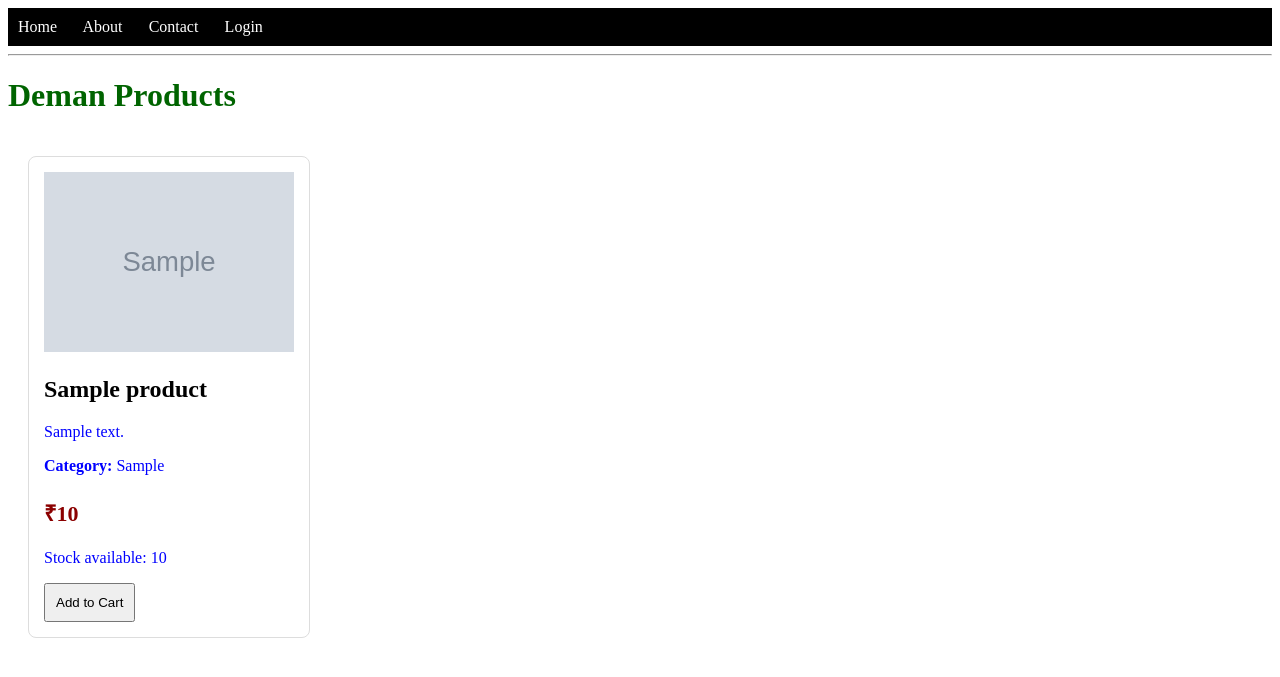
After one commit to DiwanDev/flask-revision-app, a Flask app: page /products in a window 1280 px wide. The commit adds this page. Shown: the top 677 px of the page. Run offline with Flask 3, Linux system fonts and the light colour scheme; tables that the repository leaves empty or names only in its code hold one stand-in row (values such as "Sample post"); grey boxes marked "Sample" are stand-in pictures.

Commit message:
start real website namedeman

```diff
--- a/app.py
+++ b/app.py
@@ -154,4 +154,20 @@ def signup():
         return redirect(url_for("dashboard"))
 
     return render_template("signup.html")
+@app.route("/products")
+def products():
+    cursor = db.cursor(dictionary=True)
+
+    cursor.execute("SELECT * FROM products ORDER BY created_at DESC")
+
+    product_list = cursor.fetchall()
+
+    cursor.close()
+
+    return render_template(
+        "products.html",
+        products=product_list
+    )
+
+
 app.run(debug=True)
--- a/static/style.css
+++ b/static/style.css
@@ -54,3 +54,34 @@ a{
     color:purple;
 
 }
+.products-container {
+    display: flex;
+    flex-wrap: wrap;
+    gap: 20px;
+    padding: 20px;
+}
+
+.product-card {
+    background-color: white;
+    border: 1px solid #dddddd;
+    padding: 15px;
+    width: 250px;
+    border-radius: 8px;
+}
+
+.product-image {
+    width: 100%;
+    height: 180px;
+    object-fit: cover;
+}
+
+.product-price {
+    color: darkred;
+    font-size: 22px;
+    font-weight: bold;
+}
+
+.product-card button {
+    padding: 10px;
+    cursor: pointer;
+}
--- /dev/null
+++ b/templates/products.html
@@ -0,0 +1,44 @@
+{% extends "base.html" %}
+
+{% block content %}
+
+<h1>Deman Products</h1>
+
+<div class="products-container">
+
+    {% for product in products %}
+
+        <div class="product-card">
+
+            <img
+                src="{{ product.image_url }}"
+                alt="{{ product.name }}"
+                class="product-image"
+            >
+
+            <h2>{{ product.name }}</h2>
+
+            <p>{{ product.description }}</p>
+
+            <p>
+                <strong>Category:</strong>
+                {{ product.category }}
+            </p>
+
+            <p class="product-price">
+                ₹{{ product.price }}
+            </p>
+
+            <p>
+                Stock available: {{ product.stock }}
+            </p>
+
+            <button>Add to Cart</button>
+
+        </div>
+
+    {% endfor %}
+
+</div>
+
+{% endblock %}
```
Also changed, not shown: templates/home.html (+8 -7 lines).
